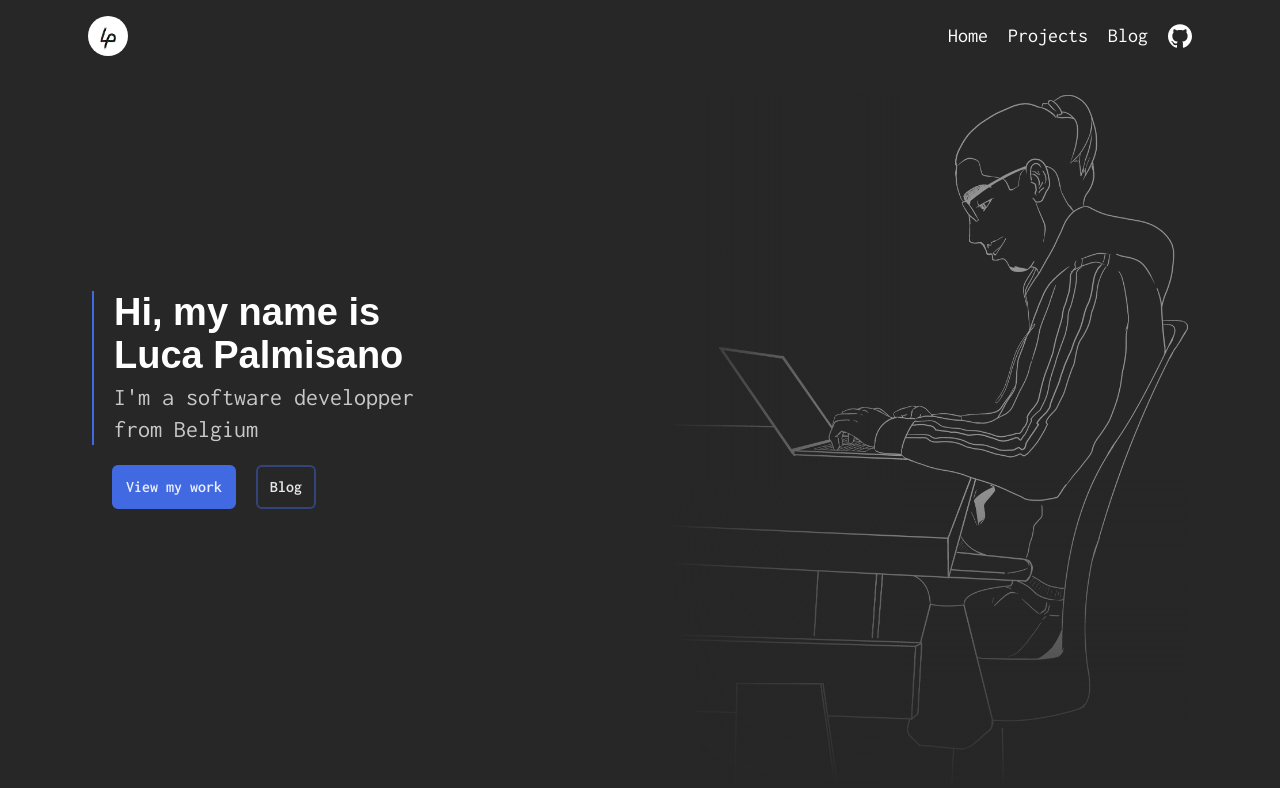
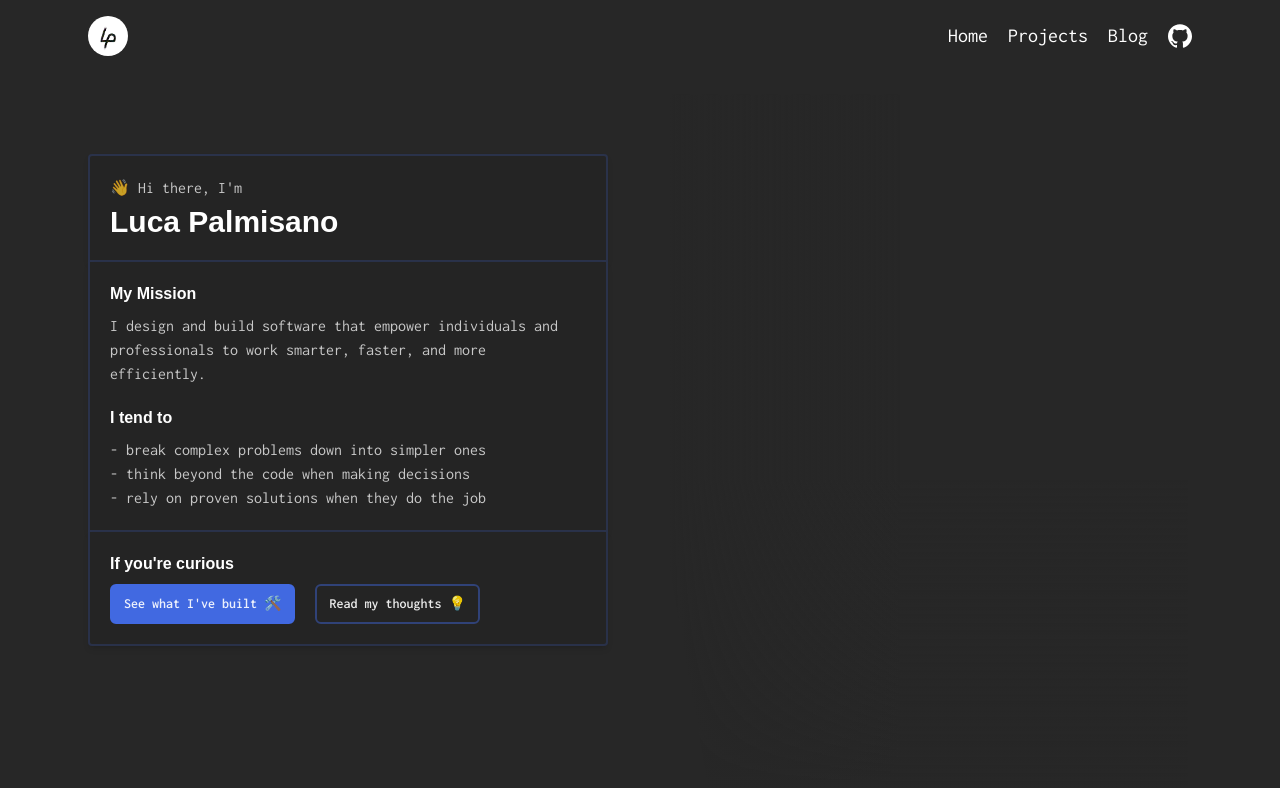
Before and after one commit to Lucino772/lucapalmi.com, a Next.js app: page / in a window 1280 px wide. Shown: the top 788 px of the page. Built offline with nearby package versions, Linux system fonts and the light colour scheme; a web font is replaced by a local one.

Commit message:
feat: updated hero section

```diff
--- a/src/app/page.tsx
+++ b/src/app/page.tsx
@@ -6,7 +6,7 @@ export default function Index() {
     return (
         <>
             {/* Background Image */}
-            <div className="absolute top-1/2 left-1/2 -z-10 h-screen w-screen max-w-6xl -translate-x-1/2 -translate-y-1/2 overflow-hidden">
+            <div className="absolute top-1/2 left-1/2 -z-10 hidden h-screen w-screen max-w-6xl -translate-x-1/2 -translate-y-1/2 overflow-hidden lg:block">
                 <div className="absolute h-full w-full md:top-3/5 md:right-7 md:h-auto md:w-1/2 md:-translate-y-1/2">
                     <Image
                         className="relative h-full w-full animate-[fade_800ms_ease-out_normal_forwards] object-cover object-top md:h-auto"
@@ -22,29 +22,116 @@ export default function Index() {
             </div>
 
             {/* Hero Section */}
-            <div className="absolute top-1/2 left-1/2 w-screen max-w-6xl -translate-x-1/2 -translate-y-1/2">
-                <div className="relative ml-7 max-w-86">
-                    <div className="border-accent-blue origin-top animate-[scale-y_200ms_ease-out_normal_forwards] border-l-2 pl-5">
-                        <h1 className="font-headings animate-[fade_200ms_200ms_ease-out_normal_forwards] text-[2.375rem]/[normal] font-bold opacity-0">
-                            Hi, my name is Luca Palmisano
+            <div className="absolute top-1/2 left-1/2 w-screen max-w-6xl -translate-x-1/2 -translate-y-1/2 px-6">
+                <div className="relative flex w-full flex-col gap-6 sm:gap-0 lg:max-w-130">
+                    {/* Welcome */}
+                    <div className="sm:bg-primary border-x-none relative flex animate-[fade_300ms_100ms_ease-out_normal_forwards] flex-row items-center gap-4 rounded-none border-[#4169E1]/20 bg-transparent p-0 opacity-0 transition-all first:rounded-t-sm last:rounded-b-sm sm:border-x-2 sm:border-t-0 sm:border-b-2 sm:p-5 sm:shadow-md sm:first:border-t-2">
+                        {/* <Image
+                            className="relative aspect-square size-13 animate-[fade_800ms_ease-out_normal_forwards] rounded-full border-2 border-[#292936] object-cover sm:size-18"
+                            src={portrait}
+                            alt="Portrait"
+                            width={500}
+                            priority={true}
+                        /> */}
+                        <div className="flex flex-col gap-1">
+                            <p className="font-content text-xs font-normal text-white/75 sm:text-base">
+                                👋 Hi there, I'm
+                            </p>
+                            <h1 className="font-headings text-base font-bold sm:text-3xl">
+                                Luca Palmisano
                             </h1>
-                        <p className="font-content mt-1 animate-[fade_200ms_300ms_ease-out_normal_forwards] text-2xl font-normal text-white/75 opacity-0">
-                            {"I'm a software developper from Belgium"}
+                        </div>
+                    </div>
+
+                    {/* About */}
+                    <div className="sm:bg-primary border-x-none relative flex animate-[fade_300ms_200ms_ease-out_normal_forwards] flex-col gap-5 rounded-none border-[#4169E1]/20 bg-transparent p-0 opacity-0 transition-all first:rounded-t-sm last:rounded-b-sm sm:border-x-2 sm:border-t-0 sm:border-b-2 sm:p-5 sm:shadow-md sm:first:border-t-2">
+                        {/* Mission */}
+                        <div className="flex flex-col gap-2">
+                            <h2 className="font-headings text-sm font-bold sm:text-base">
+                                My Mission
+                            </h2>
+                            <p className="font-content text-sm text-white/75 sm:text-base">
+                                I design and build software that empower
+                                individuals and professionals to work smarter,
+                                faster, and more efficiently.
                             </p>
                         </div>
-                    <div className="font-content relative mt-5 flex flex-row justify-start gap-5 pl-5">
+
+                        {/* I Tend to */}
+                        <div className="flex flex-col gap-2">
+                            <h2 className="font-headings text-sm font-bold sm:text-base">
+                                I tend to
+                            </h2>
+                            <ul className="font-content text-sm text-white/75 sm:text-base">
+                                <li>
+                                    - break complex problems down into simpler
+                                    ones
+                                </li>
+                                <li>
+                                    - think beyond the code when making
+                                    decisions
+                                </li>
+                                <li>
+                                    - rely on proven solutions when they do the
+                                    job
+                                </li>
+                            </ul>
+                        </div>
+
+                        {/* Technologies */}
+                        {/* <div className="flex flex-col gap-2">
+                            <h2 className="font-headings text-sm font-bold sm:text-base">
+                                Technologies I've used
+                            </h2>
+                            <div className="grid grid-cols-2 gap-2 sm:grid-cols-3">
+                                <TechStack
+                                    name="Vercel"
+                                    slug="vercel"
+                                    icon={vercel}
+                                />
+                                <TechStack
+                                    name="Tailwind"
+                                    slug="tailwind"
+                                    icon={tailwind}
+                                />
+                                <TechStack
+                                    name="Next.js"
+                                    slug="next-js"
+                                    icon={nextjs}
+                                />
+                                <TechStack
+                                    name="Contentful"
+                                    slug="contentful"
+                                    icon={contentful}
+                                />
+                                <TechStack
+                                    name="Python"
+                                    slug="python"
+                                    icon={python}
+                                />
+                            </div>
+                        </div> */}
+                    </div>
+
+                    {/* What next ? */}
+                    <div className="sm:bg-primary border-x-none relative flex animate-[fade_300ms_300ms_ease-out_normal_forwards] flex-col gap-2 rounded-none border-[#4169E1]/20 bg-transparent p-0 opacity-0 transition-all first:rounded-t-sm last:rounded-b-sm sm:border-x-2 sm:border-t-0 sm:border-b-2 sm:p-5 sm:shadow-md sm:first:border-t-2">
+                        <h2 className="font-headings text-sm font-bold sm:text-base">
+                            If you're curious
+                        </h2>
+                        <div className="font-content flex flex-col gap-2 sm:flex-row sm:items-center sm:gap-5">
                             <Link
                                 href="/projects"
-                            className="border-accent-blue bg-accent-blue animate-[fade_200ms_500ms_ease-out_normal_forwards] rounded-md border-2 px-3 py-2 text-base font-semibold text-white/90 opacity-0 transition-colors hover:cursor-pointer hover:text-white"
+                                className="border-accent-blue bg-accent-blue animate-[fade_200ms_400ms_ease-out_normal_forwards] rounded-md border-2 px-3 py-2 text-xs font-semibold text-white/90 opacity-0 transition-colors hover:cursor-pointer hover:text-white sm:text-sm"
                             >
-                            View my work
+                                See what I've built 🛠️
                             </Link>
                             <Link
                                 href="/articles"
-                            className="border-accent-dark-blue hover:border-accent-blue animate-[fade_200ms_600ms_ease-out_normal_forwards] rounded-md border-2 px-3 py-2 text-base font-semibold text-white/90 opacity-0 transition-colors hover:cursor-pointer hover:text-white"
+                                className="border-accent-dark-blue hover:border-accent-blue animate-[fade_200ms_500ms_ease-out_normal_forwards] rounded-md border-2 px-3 py-2 text-xs font-semibold text-white/90 opacity-0 transition-colors hover:cursor-pointer hover:text-white sm:text-sm"
                             >
-                            Blog
+                                Read my thoughts 💡
                             </Link>
+                        </div>
                     </div>
                 </div>
             </div>
```
Lines whose indentation alone changed are shown as unchanged.
